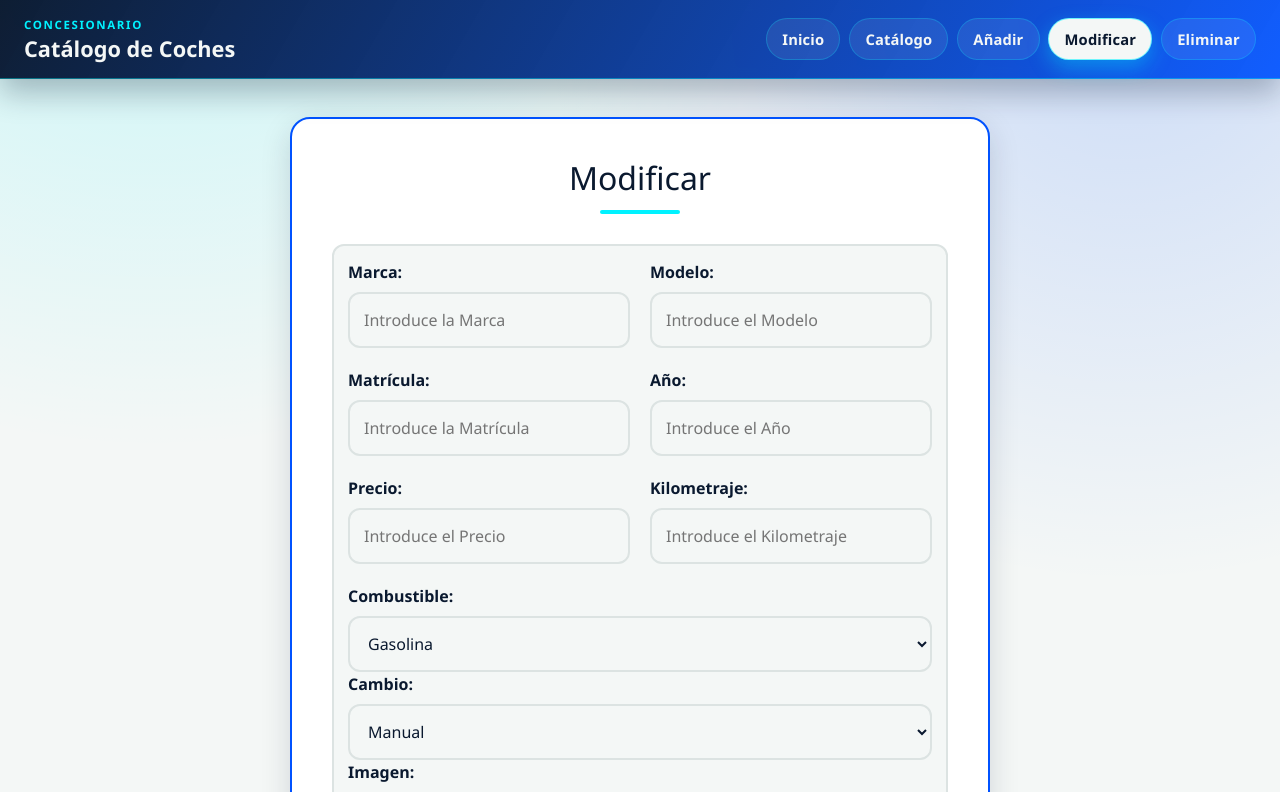
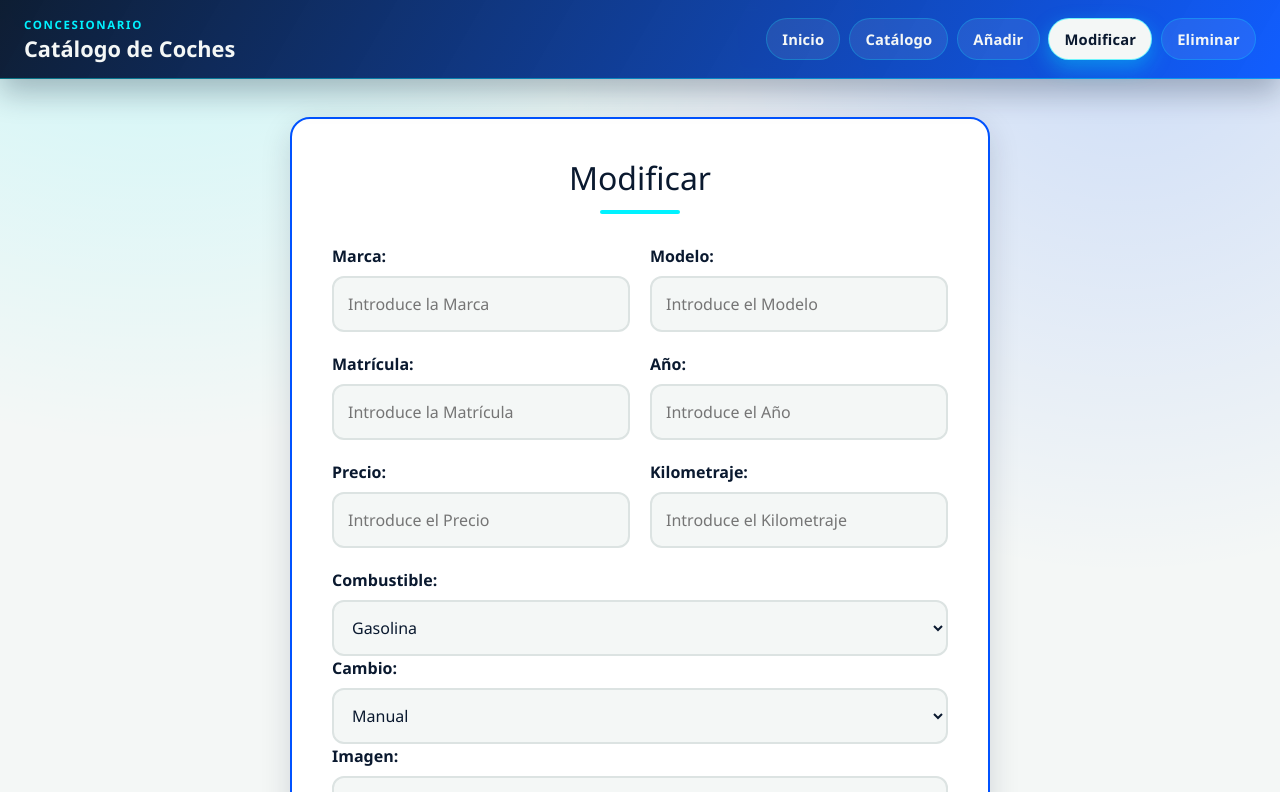
Before and after one commit to TL47/catalogoCoches, an Angular app: page /modify in a window 1280 px wide. Shown: the top 792 px of the page. Built offline with nearby package versions, Linux system fonts and the light colour scheme.

Commit message:
fix:Modify-estilo

```diff
--- a/src/app/modify/modify.html
+++ b/src/app/modify/modify.html
@@ -4,7 +4,7 @@
         <h1 class="titulo-form">Modificar</h1>
 
         <form>
-        <div class="control-area form-coche">
+        <div class="form-coche">
             <div class="fila-detalles">
                     <div class="grupo-input">
                         <label class="grupo-input" for="Marca">Marca: </label>
```
